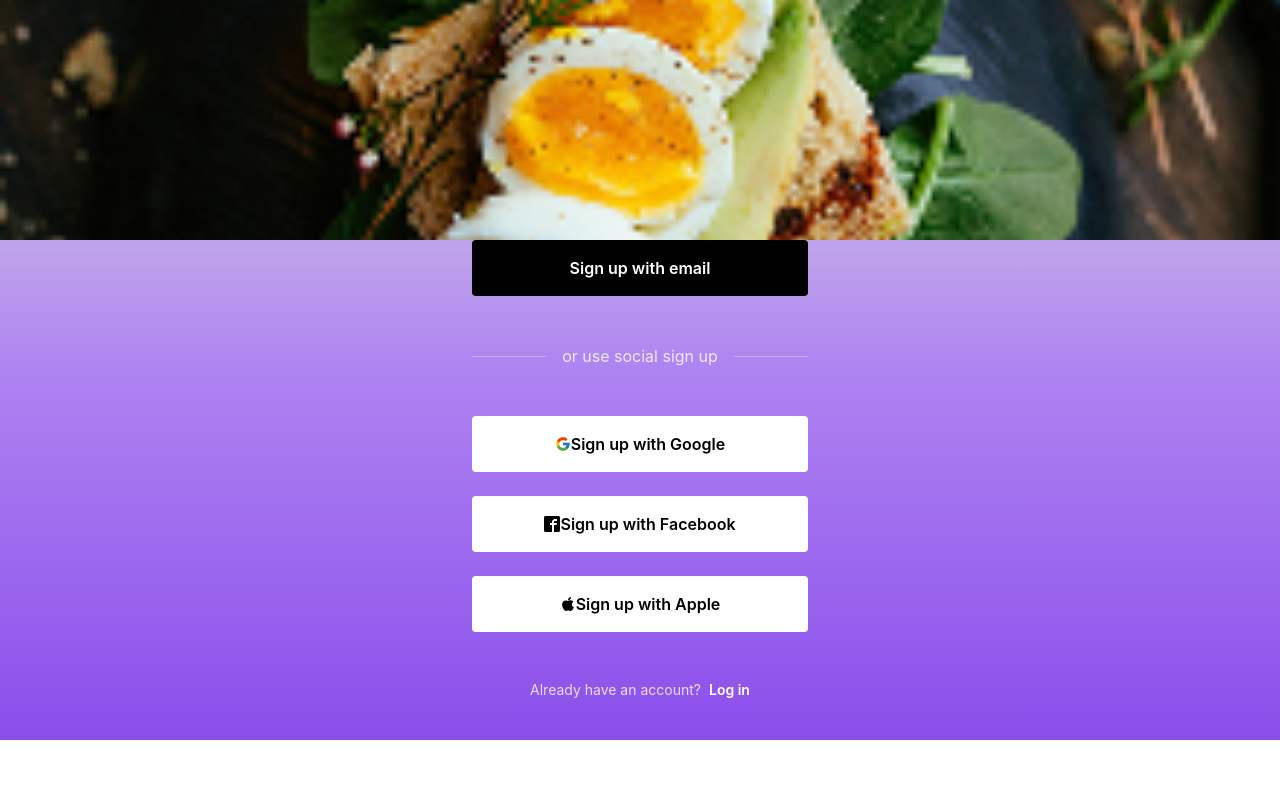
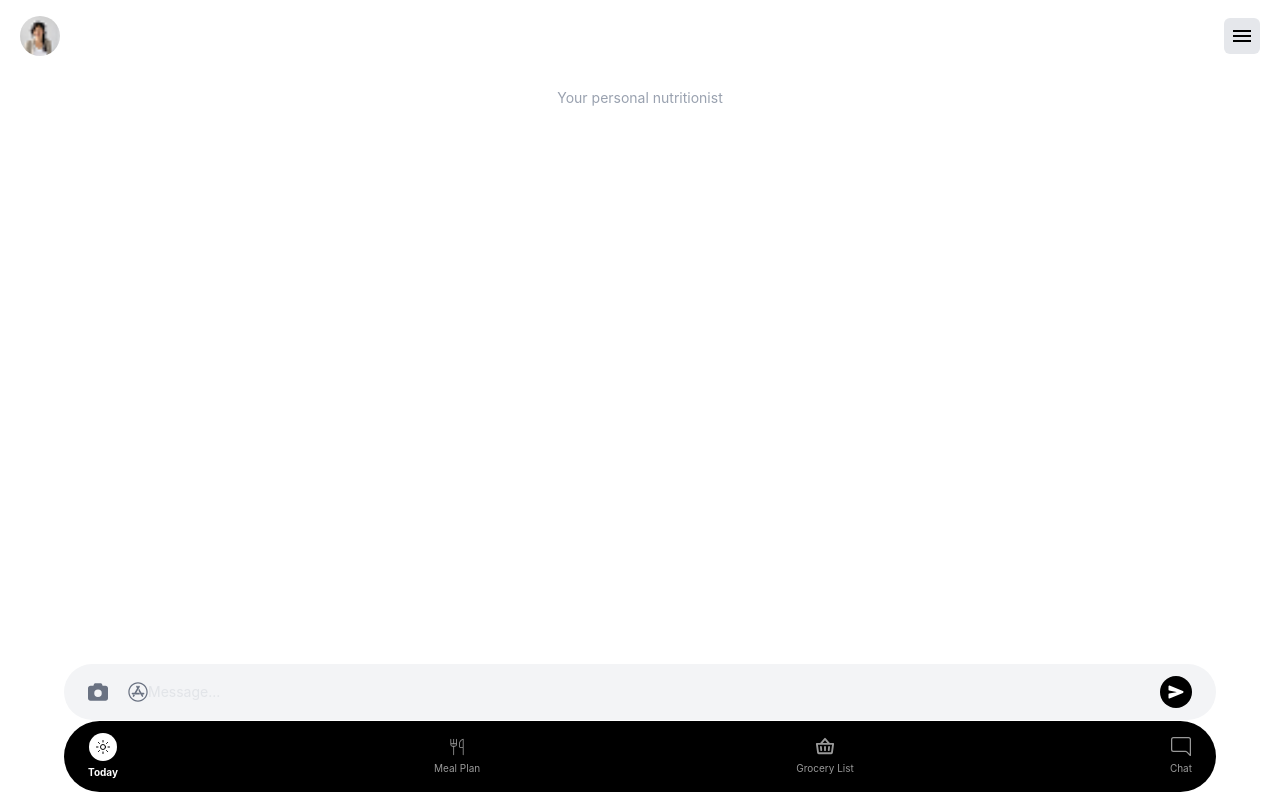
Before and after one commit to AllanFilimaoZita/Meal-Planner-App, a React (Vite) app: page / in a window 1280 px wide. Built offline with nearby package versions, Linux system fonts and the light colour scheme.

Commit message:
refact: making a navigation bar as component

```diff
--- a/src/App.jsx
+++ b/src/App.jsx
@@ -1,6 +1,6 @@
 import { BrowserRouter, Routes, Route } from "react-router-dom";
 
-import SignUp from "./pages/SignUp";
+// import SignUp from "./pages/SignUp";
 // import Onboarding from "./pages/Onboarding";
 // import Step1 from './pages/Step1';
 // import Step2 from './pages/Step2';
@@ -12,13 +12,14 @@ import SignUp from "./pages/SignUp";
 // import Preparetion from './pages/Preparetion';
 // import Home from './pages/Home';
 // import Settings from './pages/Settings';
+import Chat from './pages/Chat'
 
 
 function App() {
   return (
     <BrowserRouter>
       <Routes>
-        <Route path="/" element={<SignUp />} />
+        <Route path="/" element={<Chat />} />
       </Routes>
     </BrowserRouter>
   );
--- a/src/components/HeroImage.jsx
+++ /dev/null
@@ -1,15 +0,0 @@
-import HeroIMage from "../assets/img/background.png"
-
-const HeroImage = () => {
-    return (
-        <>
-            <section className="relative h-[30vh] w-full overflow-hidden">
-                <img src={HeroIMage} alt="Hero Image" className='h-full w-full object-cover' />
-            </section>
-
-            <div className="absolute inset-x-0 bottom-0 h-52 bg-linear-to-t"></div>
-        </>
-    );
-};
-
-export default HeroImage
--- /dev/null
+++ b/src/components/Navigation.jsx
@@ -0,0 +1,38 @@
+import { IoSunnyOutline } from "react-icons/io5";
+import { PiBasketBold } from "react-icons/pi";
+import { CiForkAndKnife } from "react-icons/ci";
+import { BsChatRight } from "react-icons/bs";
+
+function Navigation() {
+    return (
+        <div>
+            <nav className="w-[90%] flex items-center justify-between bg-black text-white px-6 py-3 rounded-full fixed bottom-2 left-1/2 -translate-x-1/2 z-20">
+
+                <div className="flex flex-col items-center justify-center gap-1">
+                    <div className="bg-white text-black rounded-full p-1.5">
+                        <IoSunnyOutline className="size-4" />
+                    </div>
+                    <span className="text-[10px] font-bold">Today</span>
+                </div>
+
+                <div className="flex flex-col items-center justify-center gap-1 opacity-60">
+                    <CiForkAndKnife className="size-5" />
+                    <span className="text-[10px]">Meal Plan</span>
+                </div>
+
+                <div className="flex flex-col items-center justify-center gap-1 opacity-60">
+                    <PiBasketBold className="size-5" />
+                    <span className="text-[10px]">Grocery List</span>
+                </div>
+
+                <div className="flex flex-col items-center justify-center gap-1 opacity-60">
+                    <BsChatRight className="size-5" />
+                    <span className="text-[10px]">Chat</span>
+                </div>
+
+            </nav>
+        </div>
+    )
+}
+
+export default Navigation
--- a/src/components/ui/Divider.jsx
+++ /dev/null
@@ -1,15 +0,0 @@
-const Divider = ({ text = "or use social sign up"}) => {
-    return (
-        <div className="my-6 flex items-center gap-4">
-            <div className="h-px flex-1 bg-white/30"></div>
-
-            <span className="text-white/80">
-                {text}
-            </span>
-
-            <div className="h-px flex-1 bg-white/30"></div>
-        </div>
-    )
-}
-
-export default Divider;
--- a/src/components/ui/Login.jsx
+++ /dev/null
@@ -1,12 +0,0 @@
-const Login = ({ text = "Already have an account?", linkText = "Log in", linkUrl = "/login" }) => {
-    return (
-        <div className="mt-6 flex items-center justify-center gap-2 text-sm text-white/80">
-            <span>{text}</span>
-            <a href={linkUrl} className="font-semibold text-white hover:underline">
-                {linkText}
-            </a>
-        </div>
-    );
-};
-
-export default Login;
--- a/src/components/ui/PrimaryButton.jsx
+++ /dev/null
@@ -1,9 +0,0 @@
-const PrimaryButton = ({ children, type="button", onClick, disabled = false}) => {
-    return (
-        <button type={type} onClick={onClick} disabled={disabled} className="flex h-14 w-full items-center justify-center rounded-sm bg-black px-6 text-base font-semibold text-white transition all duration-200 hover:bg-neutral-900 active:scale-[0.98] disabled:cursor-not-allowed disabled:opacity-50">
-            {children}
-        </button>
-    )
-}
-
-export default PrimaryButton;
--- a/src/components/ui/SocialButton.jsx
+++ /dev/null
@@ -1,9 +0,0 @@
-const SocialButton = ({ children, type="button", onClick, disabled = false}) => {
-    return (
-        <button type={type} onClick={onClick} disabled={disabled} className="flex h-14 w-full items-center justify-center rounded-sm bg-white px-6 text-base font-semibold text-black transition all duration-200 hover:bg-neutral-200 active:scale-[0.98] disabled:cursor-not-allowed disabled:opacity-50">
-            {children}
-        </button>
-    )
-}
-
-export default SocialButton;
--- a/src/pages/Chat.jsx
+++ b/src/pages/Chat.jsx
@@ -1,12 +1,10 @@
+import Navigation from '../components/Navigation'
+
 import Photo from '../assets/img/Photo.png'
 
 import { FaAppStore } from "react-icons/fa";
 import { FaCamera } from "react-icons/fa6";
 import { IoMdMenu } from "react-icons/io";
-import { PiBasketBold } from "react-icons/pi";
-import { BsChatRight } from "react-icons/bs";
-import { CiForkAndKnife } from "react-icons/ci";
-import { IoSunnyOutline } from "react-icons/io5";
 import { IoSend } from "react-icons/io5";
 
 function Chat() {
@@ -39,32 +37,7 @@ function Chat() {
                 </button>
             </div>
 
-            <nav className="w-[90%] flex items-center justify-between bg-black text-white px-6 py-3 rounded-full fixed bottom-2 left-1/2 -translate-x-1/2 z-20">
-
-                <div className="flex flex-col items-center justify-center gap-1">
-                    <div className="bg-white text-black rounded-full p-1.5">
-                        <IoSunnyOutline className="size-4" />
-                    </div>
-                    <span className="text-[10px] font-bold">Today</span>
-                </div>
-
-                <div className="flex flex-col items-center justify-center gap-1 opacity-60">
-                    <CiForkAndKnife className="size-5" />
-                    <span className="text-[10px]">Meal Plan</span>
-                </div>
-
-                <div className="flex flex-col items-center justify-center gap-1 opacity-60">
-                    <PiBasketBold className="size-5" />
-                    <span className="text-[10px]">Grocery List</span>
-                </div>
-
-                <div className="relative flex flex-col items-center justify-center gap-1">
-                    <BsChatRight className="size-5" />
-                    <span className="text-[10px]">Chat</span>
-                    <span className="absolute -top-1 -right-1 bg-red-500 w-2 h-2 rounded-full"></span>
-                </div>
-
-            </nav>
+            <Navigation />
         </div>
     )
 }
--- a/src/pages/Home.jsx
+++ b/src/pages/Home.jsx
@@ -2,11 +2,9 @@ import Photo from '../assets/img/Photo.png'
 import Ramen from '../assets/img/ramen.png'
 
 import { FaFire } from "react-icons/fa6";
-import { PiBasketBold } from "react-icons/pi";
-import { BsChatRight } from "react-icons/bs";
-import { CiForkAndKnife } from "react-icons/ci";
 import { IoMdMenu } from "react-icons/io";
-import { IoSunnyOutline } from "react-icons/io5";
+
+import Navigation from '../components/Navigation'
 
 function Home() {
     return (
@@ -54,32 +52,7 @@ function Home() {
 
             </section>
 
-            <nav className="w-[90%] flex items-center justify-between bg-black text-white px-6 py-3 rounded-full fixed bottom-2 left-1/2 -translate-x-1/2 z-20">
-
-                <div className="flex flex-col items-center justify-center gap-1">
-                    <div className="bg-white text-black rounded-full p-1.5">
-                        <IoSunnyOutline className="size-4" />
-                    </div>
-                    <span className="text-[10px] font-bold">Today</span>
-                </div>
-
-                <div className="flex flex-col items-center justify-center gap-1 opacity-60">
-                    <CiForkAndKnife className="size-5" />
-                    <span className="text-[10px]">Meal Plan</span>
-                </div>
-
-                <div className="flex flex-col items-center justify-center gap-1 opacity-60">
-                    <PiBasketBold className="size-5" />
-                    <span className="text-[10px]">Grocery List</span>
-                </div>
-
-                <div className="flex flex-col items-center justify-center gap-1 opacity-60">
-                    <BsChatRight className="size-5" />
-                    <span className="text-[10px]">Chat</span>
-                </div>
-
-            </nav>
-
+            <Navigation />
         </div>
     )
 }
--- a/src/pages/Milestone.jsx
+++ b/src/pages/Milestone.jsx
@@ -1,3 +1,5 @@
+import Navigation from '../components/Navigation';
+
 import Food1 from '../assets/img/food1.jpg'
 import Food2 from '../assets/img/food2.jpg'
 import Food3 from '../assets/img/food3.jpg'
@@ -6,12 +8,8 @@ import Fire from '../assets/svg/Fire.svg';
 import Taca from '../assets/svg/Taca.svg';
 import Photo from '../assets/img/Photo.png'
 
-import { PiBasketBold } from "react-icons/pi";
-import { BsChatRight } from "react-icons/bs";
-import { CiForkAndKnife } from "react-icons/ci";
 import { IoMdMenu } from "react-icons/io";
 import { IoClose } from "react-icons/io5";
-import { IoSunnyOutline } from "react-icons/io5";
 
 function Milestone() {
     return (
@@ -48,7 +46,7 @@ function Milestone() {
 
             </section>
 
-            <section className='flex flex-col items-center justify-between mt-5 w-full h-full gap-5'>
+            <section className='flex flex-col items-center justify-between mt-5 w-full h-full gap-5 mb-15'>
 
                 <div>
                     <img src={Food3} className='rounded-2xl' />
@@ -62,36 +60,9 @@ function Milestone() {
                 <div>
                     <img src={Food2} className='rounded-2xl' />
                 </div>
-
-
             </section>
 
-            <nav className="w-[90%] flex items-center justify-between bg-black text-white px-6 py-3 rounded-full fixed bottom-2 left-1/2 -translate-x-1/2 z-20">
-
-                <div className="flex flex-col items-center justify-center gap-1">
-                    <div className="bg-white text-black rounded-full p-1.5">
-                        <IoSunnyOutline className="size-4" />
-                    </div>
-                    <span className="text-[10px] font-bold">Today</span>
-                </div>
-
-                <div className="flex flex-col items-center justify-center gap-1 opacity-60">
-                    <CiForkAndKnife className="size-5" />
-                    <span className="text-[10px]">Meal Plan</span>
-                </div>
-
-                <div className="flex flex-col items-center justify-center gap-1 opacity-60">
-                    <PiBasketBold className="size-5" />
-                    <span className="text-[10px]">Grocery List</span>
-                </div>
-
-                <div className="flex flex-col items-center justify-center gap-1 opacity-60">
-                    <BsChatRight className="size-5" />
-                    <span className="text-[10px]">Chat</span>
-                </div>
-
-            </nav>
-
+            <Navigation />
         </div>
     )
 }
```
